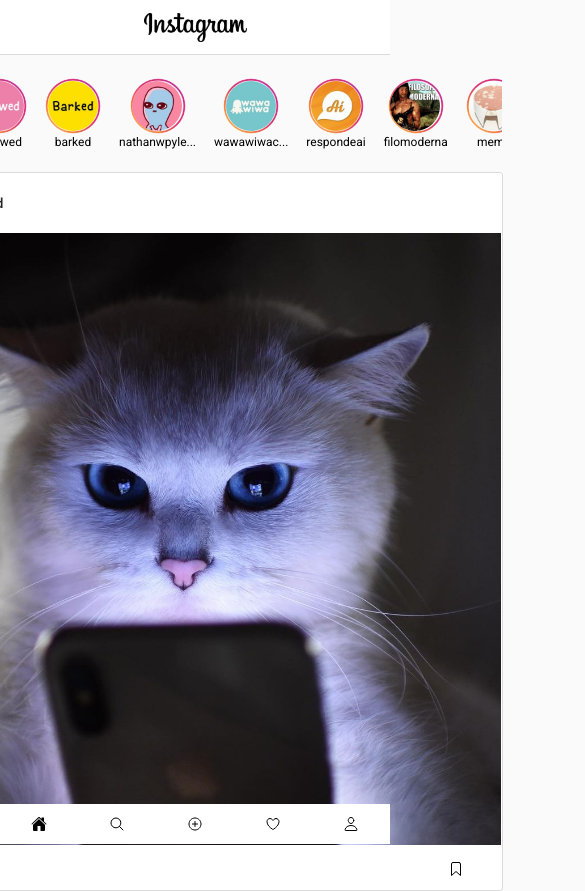
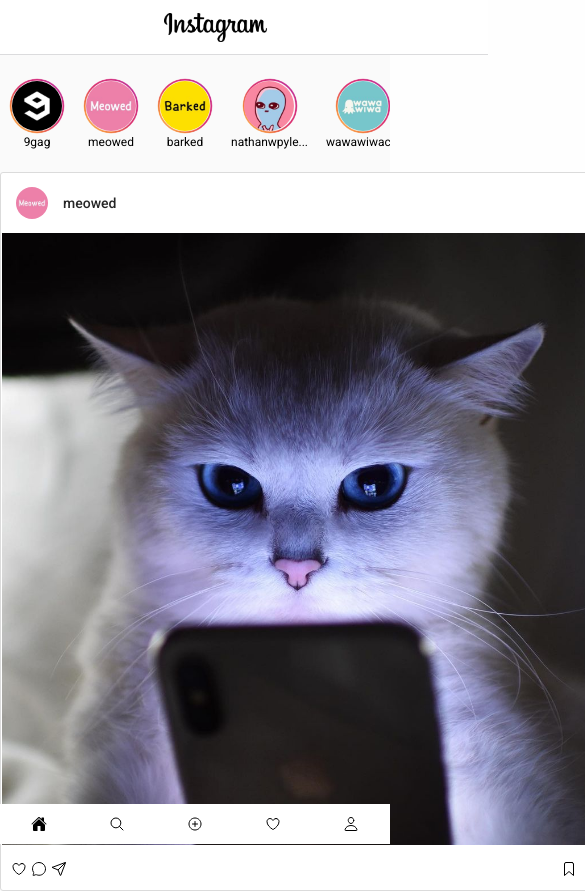
Before and after one commit to marcoamaz/projeto-instagram, a website: page index.html in a window 390 px wide. Shown: the top 891 px of the page, 585 px wide, since content can reach past the window. Drawn offline with nearby package versions, Linux system fonts and the light colour scheme.

Commit message:
melhora na responsividade

```diff
--- a/styles.css
+++ b/styles.css
@@ -9,19 +9,20 @@ body {
 .header {
   background-color: #fff;
   height: 54px;
-  width: 100%;
+  width: 100vw;
   border-bottom: 1px solid #dbdbdd;
   display: flex;
   justify-content: space-between;
   align-items: center;
   position: fixed;
-  padding-left: 7%;
+
   z-index: 1;
 }
 
 .logo {
   height: 29px;
   width: 103px;
+  padding-left: 7%;
 }
 
 .icones-header {
@@ -41,7 +42,7 @@ body {
 
 .principal {
   background-color: #fafafa;
-  width: 614px;
+  width: 100vw;
   height: 100%;
   margin-top: 54px;
 }
@@ -139,7 +140,7 @@ body {
 }
 
 .imagem-post img {
-  width: 612px;
+  width: 100%;
   height: 612px;
   padding-left: 1px;
 }
@@ -196,7 +197,7 @@ body {
 }
 
 .bottom-mobile {
-  width: 100%;
+  width: 100vw;
   height: 40px;
   background-color: white;
   display: none;
@@ -212,6 +213,10 @@ body {
     display: none;
   }
 
+  .conteudo {
+    width: 100vw;
+  }
+
   .principal {
     display: flex;
     flex-direction: column;
@@ -220,6 +225,11 @@ body {
 }
 
 @media (max-width: 615px) {
+  body {
+    width: 100vw;
+    background-color: rgb(250, 250, 250, 0.1);
+  }
+
   .header {
     height: 0px;
     display: none;
@@ -228,17 +238,17 @@ body {
   .header-mobile {
     background-color: #fff;
     height: 54px;
-    width: 100%;
+    width: 150%;
     border-bottom: 1px solid #dbdbdd;
+    display: flex;
     justify-content: center;
     align-items: center;
-    display: flex;
     position: fixed;
-    z-index: 1;
+    z-index: 2;
   }
 
   .conteudo {
-    width: 100%;
+    width: 100vw;
     display: flex;
     justify-content: center;
     background-color: #fafafa;
@@ -251,14 +261,20 @@ body {
 
   .stories-mobile {
     height: 118px;
-    width: 100%;
+    width: 100vw;
     border-radius: 3px;
     display: flex;
     align-items: center;
     overflow: hidden;
+    z-index: 1;
+  }
+
+  .posts {
+    width: 100vw;
   }
 
   .bottom-mobile {
     display: flex;
+    width: 100%;
   }
 }
```
